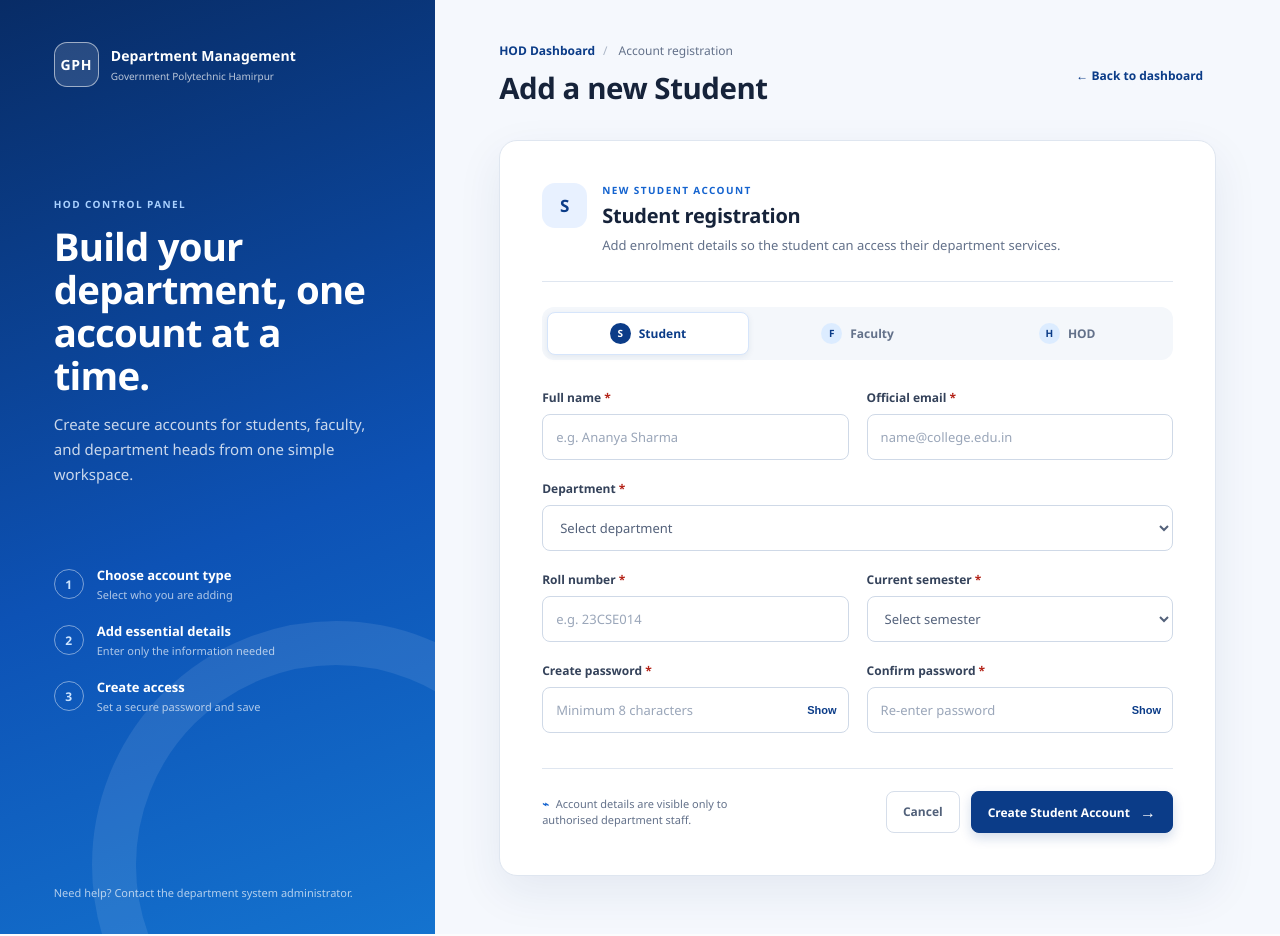
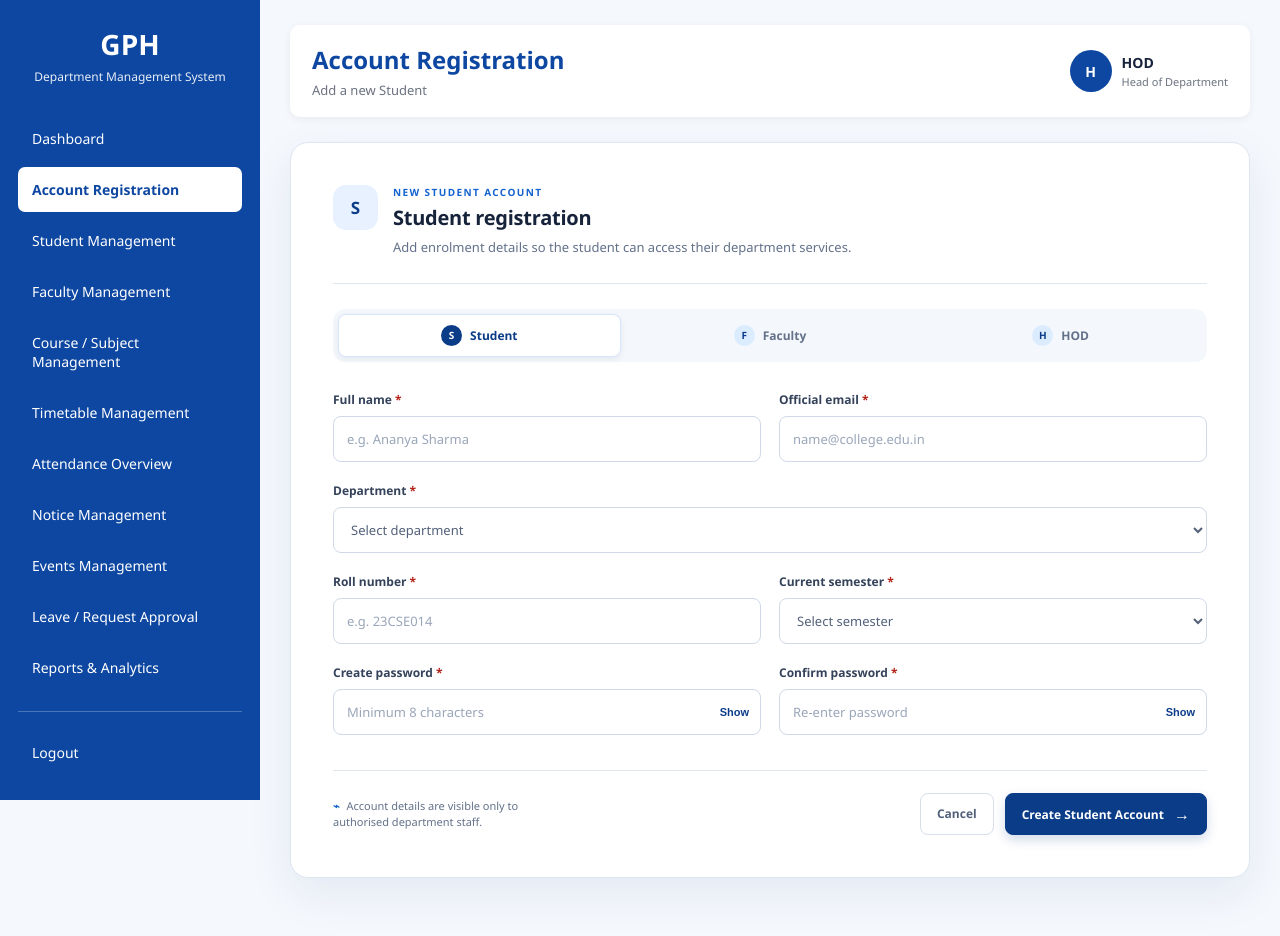
Before and after one commit to snowking4u/Department-Management, a Flask app: page /register in a window 1280 px wide. Run offline with Flask 3, Linux system fonts and the light colour scheme.

Commit message:
edited miner code in registration form

```diff
--- a/templates/registration.html
+++ b/templates/registration.html
@@ -7,39 +7,200 @@
     <meta name="theme-color" content="#0d47a1">
     <title>Add {{ selected_role|title }} | Department Management System</title>
     <link rel="stylesheet" href="{{ url_for('static', filename='css/registration.css') }}">
+    <style>
+        /* Page-only dashboard frame: the registration form styles remain unchanged. */
+        .registration-page { display: block; }
+
+        .registration-aside.dashboard-sidebar {
+            position: fixed;
+            inset: 0 auto 0 0;
+            display: flex;
+            width: 260px;
+            min-height: 100vh;
+            padding: 25px 18px;
+            overflow-y: auto;
+            background: #0d47a1;
+            color: #fff;
+        }
+
+        .registration-aside.dashboard-sidebar::after { display: none; }
+
+        .dashboard-logo {
+            width: 100%;
+            margin-bottom: 30px;
+            text-align: center;
+        }
+
+        .dashboard-logo h2 {
+            margin: 0 0 6px;
+            color: #fff;
+            font-size: 28px;
+        }
+
+        .dashboard-logo p {
+            margin: 0;
+            color: #fff;
+            font-size: 12px;
+            line-height: 1.4;
+            opacity: .9;
+        }
+
+        .dashboard-nav {
+            display: flex;
+            width: 100%;
+            flex-direction: column;
+            gap: 6px;
+        }
+
+        .dashboard-nav a,
+        .dashboard-logout a {
+            display: block;
+            padding: 13px 14px;
+            border-radius: 7px;
+            color: #fff;
+            font-size: 14px;
+            text-decoration: none;
+        }
+
+        .dashboard-nav a:hover,
+        .dashboard-logout a:hover { background: #1565c0; }
+
+        .dashboard-nav a.active {
+            background: #fff;
+            color: #0d47a1;
+            font-weight: 700;
+        }
+
+        .dashboard-logout {
+            width: 100%;
+            margin-top: auto;
+            padding-top: 18px;
+            border-top: 1px solid rgba(255, 255, 255, .25);
+        }
+
+        .registration-main {
+            width: auto;
+            max-width: none;
+            min-height: 100vh;
+            margin: 0 0 0 260px;
+            padding: 25px 30px 58px;
+        }
+
+        .registration-header.dashboard-topbar {
+            min-height: 80px;
+            margin-bottom: 25px;
+            padding: 18px 22px;
+            border: 0;
+            border-radius: 10px;
+            background: #fff;
+            box-shadow: 0 2px 8px rgba(0, 0, 0, .06);
+        }
+
+        .dashboard-topbar h1 {
+            margin: 0 0 5px;
+            color: #0d47a1;
+            font-size: 24px;
+        }
+
+        .dashboard-topbar > div > p {
+            margin: 0;
+            color: #6b7280;
+            font-size: 13px;
+        }
+
+        .dashboard-profile {
+            display: flex;
+            align-items: center;
+            gap: 10px;
+        }
+
+        .dashboard-profile-icon {
+            display: grid;
+            width: 42px;
+            height: 42px;
+            place-items: center;
+            border-radius: 50%;
+            background: #0d47a1;
+            color: #fff;
+            font-size: 14px;
+            font-weight: 700;
+        }
+
+        .dashboard-profile strong,
+        .dashboard-profile small { display: block; }
+
+        .dashboard-profile strong { font-size: 14px; }
+
+        .dashboard-profile small {
+            margin-top: 2px;
+            color: #6b7280;
+            font-size: 11px;
+        }
+
+        .dashboard-topbar .back-link { display: none; }
+
+        @media (max-width: 800px) {
+            .registration-aside.dashboard-sidebar { width: 210px; }
+            .registration-main { margin-left: 210px; }
+        }
+
+        @media (max-width: 600px) {
+            .registration-aside.dashboard-sidebar {
+                position: relative;
+                width: 100%;
+                min-height: auto;
+                padding: 20px 15px;
+            }
+
+            .dashboard-nav,
+            .dashboard-logout { display: none; }
+
+            .dashboard-logo { margin-bottom: 0; }
+            .registration-main { margin-left: 0; padding: 15px; }
+            .registration-header.dashboard-topbar { padding: 16px; }
+        }
+    </style>
 </head>
 
 <body>
     <div class="registration-page">
-        <aside class="registration-aside" aria-label="Registration information">
-            <a class="brand" href="{{ url_for('hod_dashboard') }}" aria-label="Go to HOD dashboard">
-                <span class="brand-mark">GPH</span>
-                <span>
-                    <strong>Department Management</strong>
-                    <small>Government Polytechnic Hamirpur</small>
-                </span>
-            </a>
-
-            <div class="aside-copy">
-                <span class="eyebrow">HOD CONTROL PANEL</span>
-                <h1>Build your department, one account at a time.</h1>
-                <p>Create secure accounts for students, faculty, and department heads from one simple workspace.</p>
+        <aside class="registration-aside dashboard-sidebar" aria-label="HOD navigation">
+            <div class="dashboard-logo">
+                <h2>GPH</h2>
+                <p>Department Management System</p>
             </div>
 
-            <ol class="setup-steps">
-                <li><span>1</span><div><strong>Choose account type</strong><small>Select who you are adding</small></div></li>
-                <li><span>2</span><div><strong>Add essential details</strong><small>Enter only the information needed</small></div></li>
-                <li><span>3</span><div><strong>Create access</strong><small>Set a secure password and save</small></div></li>
-            </ol>
+            <nav class="dashboard-nav">
+                <a href="{{ url_for('hod_dashboard') }}">Dashboard</a>
+                <a href="#" class="active">Account Registration</a>
+                <a href="#">Student Management</a>
+                <a href="#">Faculty Management</a>
+                <a href="#">Course / Subject Management</a>
+                <a href="#">Timetable Management</a>
+                <a href="#">Attendance Overview</a>
+                <a href="#">Notice Management</a>
+                <a href="#">Events Management</a>
+                <a href="#">Leave / Request Approval</a>
+                <a href="#">Reports &amp; Analytics</a>
+            </nav>
 
-            <p class="aside-footer">Need help? Contact the department system administrator.</p>
+            <div class="dashboard-logout">
+                <a href="#">Logout</a>
+            </div>
         </aside>
 
         <main class="registration-main">
-            <header class="registration-header">
+            <header class="registration-header dashboard-topbar">
                 <div>
-                    <p class="breadcrumb"><a href="{{ url_for('hod_dashboard') }}">HOD Dashboard</a><span>/</span> Account registration</p>
-                    <h2>Add a new {{ selected_role|title }}</h2>
+                    <h1>Account Registration</h1>
+                    <p>Add a new {{ selected_role|title }}</p>
+                </div>
+                <div class="dashboard-profile">
+                    <div class="dashboard-profile-icon" aria-hidden="true">H</div>
+                    <div>
+                        <strong>HOD</strong>
+                        <small>Head of Department</small>
+                    </div>
                 </div>
                 <a class="back-link" href="{{ url_for('hod_dashboard') }}">← Back to dashboard</a>
             </header>
```
